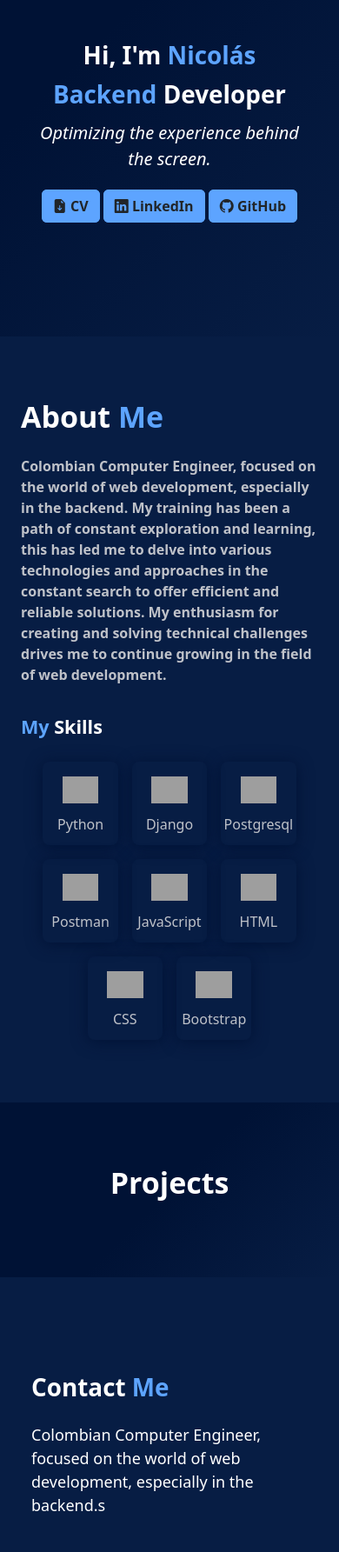
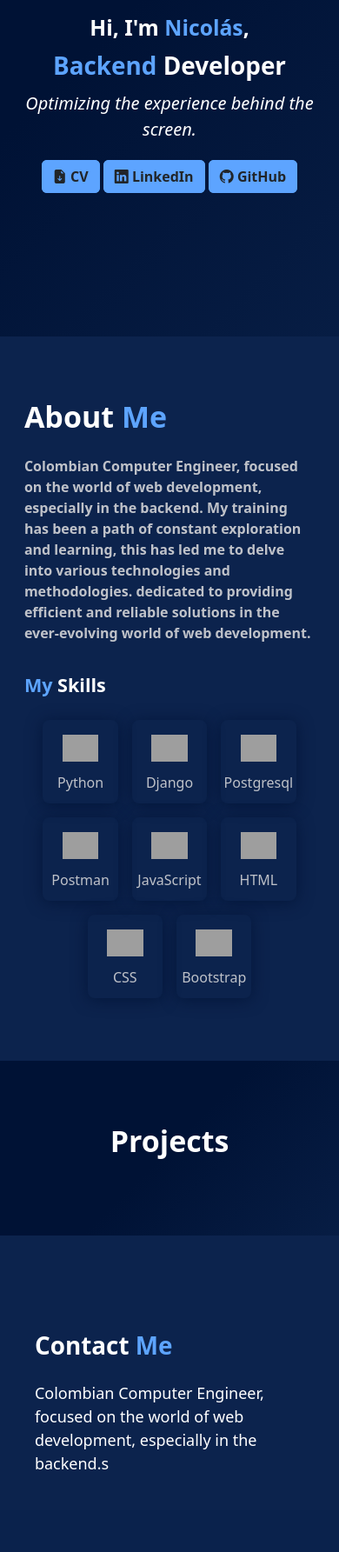
Before and after one commit to nicds-dev/portfolio, a Django app: page / in a window 390 px wide. Shown: the part 457-2242 px from the top of the page at 87% size. After the commit the page ends 2147 px from the top, so only its background shows below. Run offline with Django 4.2, Linux system fonts and the light colour scheme; data that the repository does not hold is empty; grey boxes are pictures that could not be loaded.

Commit message:
updated some styles in home and about

```diff
--- a/django_portfl/portfolio/static/main.css
+++ b/django_portfl/portfolio/static/main.css
@@ -5,7 +5,7 @@ section.section-dark {
     background: linear-gradient(135deg, #001235 50%, #071d44);
 }
 section.section-blue-gray {
-    background-color: #071d44;
+    background-color: #0c234d;
 }
 .navbar-blur {
     background-color: rgba(0, 10, 29, .40) !important;
@@ -27,7 +27,7 @@ section.section-blue-gray {
 .box-skill {
     width: 5.4rem;
     height: 6rem;
-    box-shadow: 0px 2px 18px #001235;
+    box-shadow: 0px 2px 18px #001235c2;
 }
 .icon-skill {
     width: 2.6rem;
@@ -39,6 +39,7 @@ section.section-blue-gray {
     transition: 400ms;
     margin-inline: 0.2rem;
 }
+/* Extra Bootstrap */
 @media (min-width: 1400px){
     .container, .container-lg, .container-md, .container-sm, .container-xl, .container-xxl {
         max-width: 1140px;
@@ -51,12 +52,19 @@ section.section-blue-gray {
     }.btn-social {
         margin-inline: 0rem;
     }
+    .w-img-70 {
+        max-width: 70%;
+    }
+}
+@media (max-width: 576px) {
+    .container, .container-sm {
+        max-width: 98%;
+    }
 }
 .offcanvas.offcanvas-start {
     width: 100%;
     height: 100vh;
 }
-/* Extra Bootstrap */
 .pt-6 {
     padding-top: 5.4rem !important;
 }
--- a/django_portfl/portfolio/templates/about.html
+++ b/django_portfl/portfolio/templates/about.html
@@ -1,7 +1,7 @@
 <section class="section-blue-gray py-5 text-white d-flex flex-column align-items-center">
     <div class="container d-flex flex-column px-4 pt-4 gap-3">
         <h2 class="title-second fw-bold">About <span class="text-blue">Me</span></h2>
-        <p class="fw-semibold p-text-color">Colombian Computer Engineer, focused on the world of web development, especially in the backend. My training has been a path of constant exploration and learning, this has led me to delve into various technologies and approaches in the constant search to offer efficient and reliable solutions. My enthusiasm for creating and solving technical challenges drives me to continue growing in the field of web development.</p>
+        <p class="fw-semibold p-text-color">Colombian Computer Engineer, focused on the world of web development, especially in the backend. My training has been a path of constant exploration and learning, this has led me to delve into various technologies and methodologies. dedicated to providing efficient and reliable solutions in the ever-evolving world of web development.</p>
         <p class="fw-bold fs-4"><span class="text-blue">My</span> Skills</p>
     </div>
     <div class="container py-2 px-4 pb-4 d-flex justify-content-center justify-content-lg-start flex-wrap gap-3">
--- a/django_portfl/portfolio/templates/projects.html
+++ b/django_portfl/portfolio/templates/projects.html
@@ -7,9 +7,9 @@
         <div class="container-fluid d-flex justify-content-center justify-content-lg-start flex-wrap gap-3">
             {% for project in projects %}
                 <div class="col">
+                    <img class="img-fluid rounded" src="{{ project.image.url }}" alt="{{ project.title }}">
                     <h4>{{ project.title }}</h4>
                     <p>{{ project.description }}</p>
-                    <img class="img-fluid" src="{{ project.image.url }}" alt="{{ project.title }}">
                     {% if project.url_demo and project.url_source %}
                         <a href="{{ project.url_demo }}" target="_blank">demo</a>
                         <a href="{{ project.url_source }}" target="_blank">source</a>
--- a/django_portfl/portfolio/templates/section_home.html
+++ b/django_portfl/portfolio/templates/section_home.html
@@ -1,8 +1,8 @@
 <section class="section-dark min-vh-100 pt-6 text-white d-flex align-items-center">
-    <div class="container mx-auto row p-4 align-items-center gap-5">
-        <div class="col-lg-7 order-2 order-lg-1 text-lg-start text-center ps-lg-4 ps-xxl-5 d-flex flex-column gap-1">
-            <h1 class="fw-bold">Hi, I'm <span class="text-blue">Nicolás</span></h1>
-            <h3 class="fw-bold fs-1"><span class="text-blue">Backend</span> Developer</h3>
+    <div class="container mx-auto row align-items-center gap-5">
+        <div class="col-lg-7 order-2 order-lg-1 text-lg-start text-center ps-lg-3 d-flex flex-column gap-1">
+            <h1 class="fw-bold fs-2">Hi, I'm <span class="text-blue">Nicolás</span>,</h1>
+            <h2 class="fw-bold fs-1"><span class="text-blue">Backend</span> Developer</h2>
             <em class="fs-5 mb-3">Optimizing the experience behind the screen.</em>
             <div class="">
                 <a href="#" class="btn btn-social fw-semibold"><i class="bi bi-file-earmark-arrow-down-fill"></i> CV</a>
@@ -10,8 +10,8 @@
                 <a href="#" class="btn btn-social fw-semibold"><i class="bi bi-github"></i> GitHub</a>
             </div>
         </div>
-        <div class="col-lg-4 col-md-8 order-1 mx-auto">
-            <img src="../media/portfolio/images/perfil.png" alt="" class="img-fluid rounded-circle p-lg-1 p-xl-3">
+        <div class="col-lg-4 col-md-8 order-1 text-center mx-auto">
+            <img src="../media/portfolio/images/perfil.png" alt="" class="img-fluid w-img-70 rounded-circle">
         </div>
     </div>
 </section>
```
